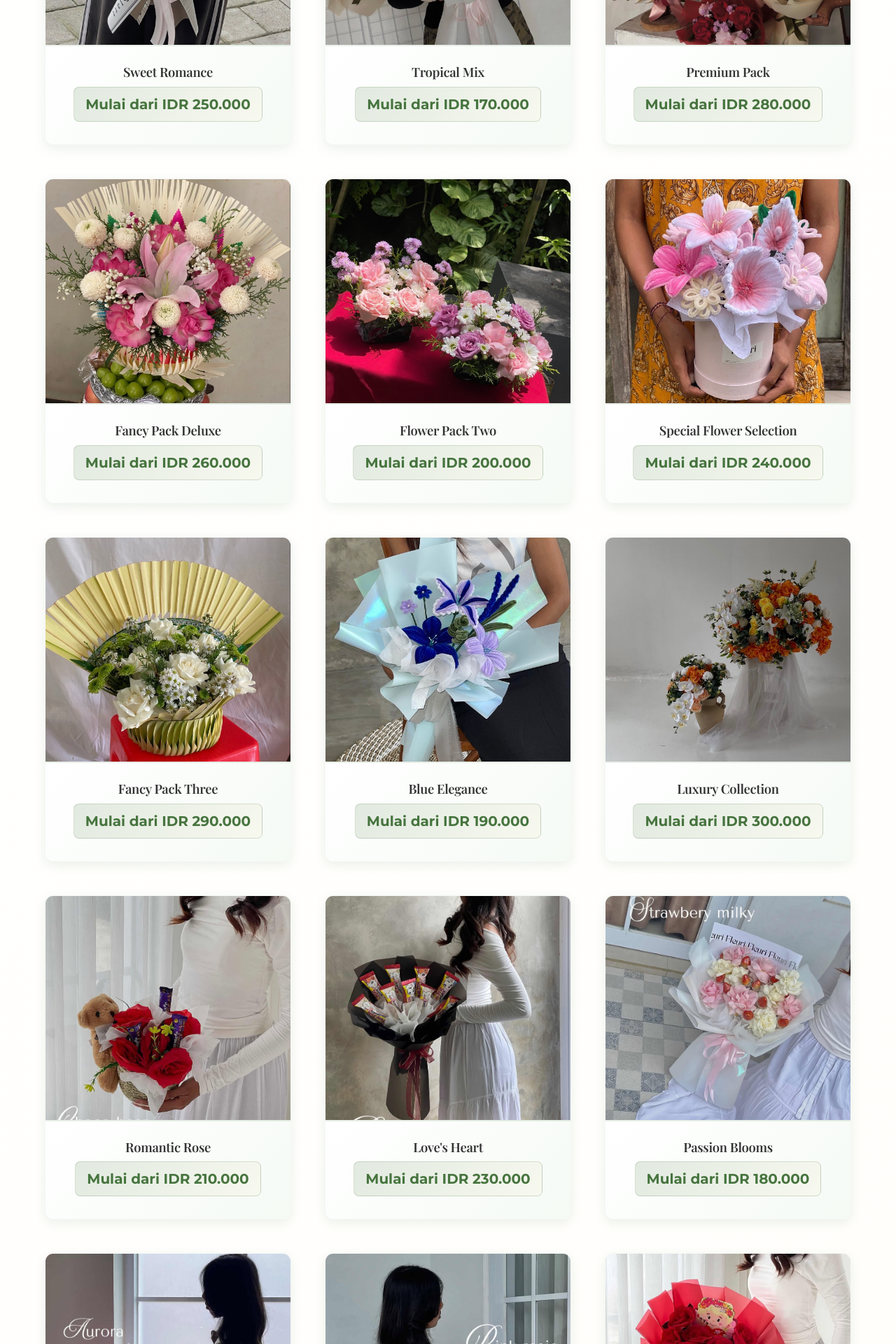
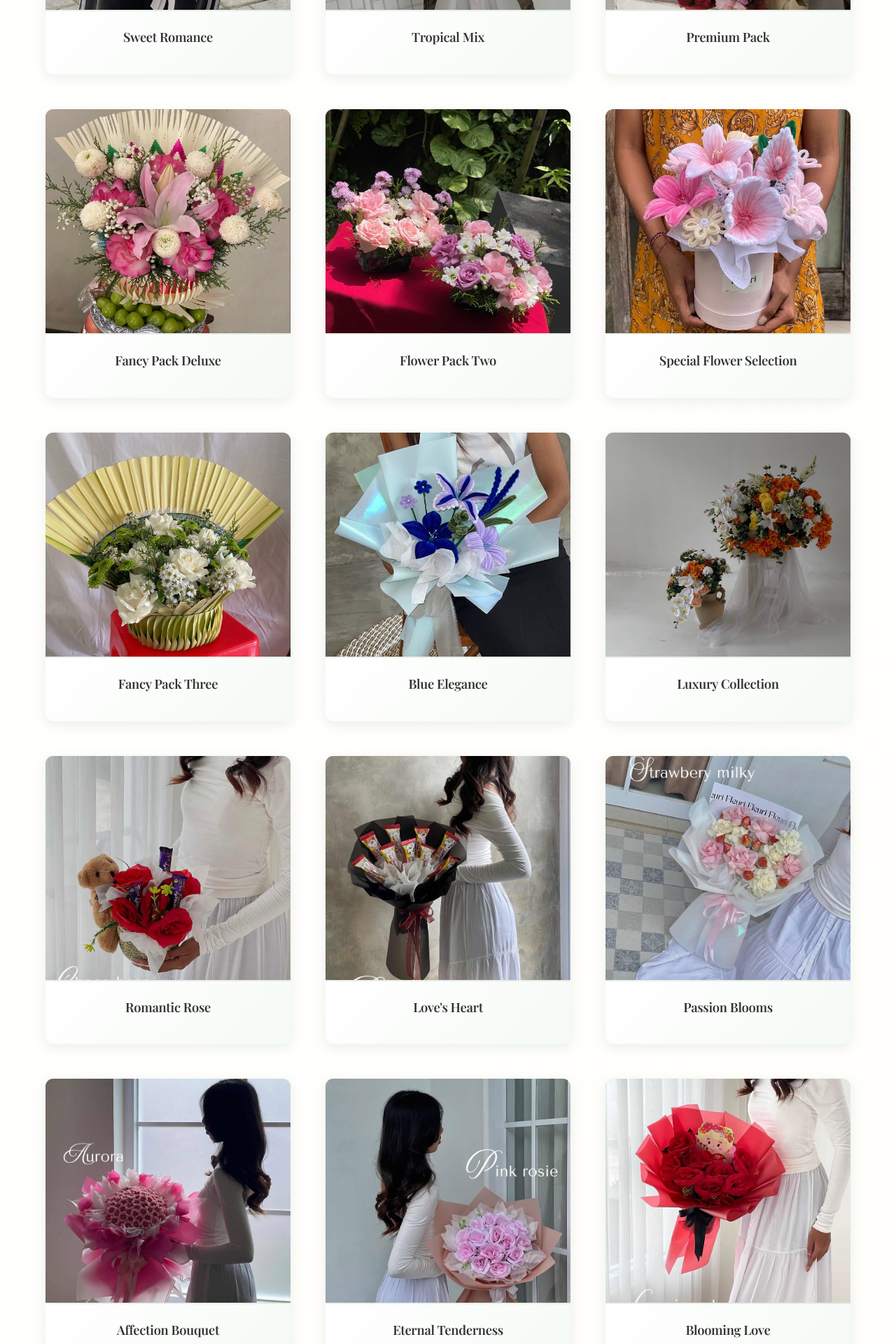
Before and after one commit to QuentinRls/fleury-flowery, a React (Vite) app: page / in a window 1280 px wide. Shown: the part 3960-5880 px from the top of the page at 70% size. Built offline with nearby package versions, Linux system fonts and the light colour scheme; a web font is replaced by a local one.

Commit message:
delete galeri prices

```diff
--- a/src/components/Gallery.tsx
+++ b/src/components/Gallery.tsx
@@ -28,34 +28,34 @@ import additional15 from '../assets/new/bestseller/9CC08E4E-E21F-43AF-875C-B9F53
 import additional16 from '../assets/new/bestseller/AE1507EE-A610-4E0D-A1AB-82CB7CBA50E7.jpg';
 
 const products = [
-  { id: 1, name: "Pink Paradise", price: "IDR 180.000", img: flower1 },
-  { id: 2, name: "Summer Love", price: "IDR 220.000", img: flower2 },
-  { id: 3, name: "Bali Breeze", price: "IDR 150.000", img: flower3 },
-  { id: 4, name: "Sweet Romance", price: "IDR 250.000", img: flower4 },
-  { id: 5, name: "Tropical Mix", price: "IDR 170.000", img: flower5 },
-  { id: 6, name: "Premium Pack", price: "IDR 280.000", img: flowerPack },
-  { id: 7, name: "Fancy Pack Deluxe", price: "IDR 260.000", img: fancyPack },
-  { id: 8, name: "Flower Pack Two", price: "IDR 200.000", img: packOfTwo },
-  { id: 9, name: "Special Flower Selection", price: "IDR 240.000", img: specialFlower },
-  { id: 10, name: "Fancy Pack Three", price: "IDR 290.000", img: fancyPack2 },
-  { id: 11, name: "Blue Elegance", price: "IDR 190.000", img: blueFlower },
-  { id: 12, name: "Luxury Collection", price: "IDR 300.000", img: fancyPack3 },
-  { id: 13, name: "Romantic Rose", price: "IDR 210.000", img: additional1 },
-  { id: 14, name: "Love's Heart", price: "IDR 230.000", img: additional2 },
-  { id: 15, name: "Passion Blooms", price: "IDR 180.000", img: additional3 },
-  { id: 16, name: "Affection Bouquet", price: "IDR 270.000", img: additional4 },
-  { id: 17, name: "Eternal Tenderness", price: "IDR 200.000", img: additional5 },
-  { id: 18, name: "Blooming Love", price: "IDR 240.000", img: additional6 },
-  { id: 19, name: "Valentine's Luxury", price: "IDR 295.000", img: additional7 },
-  { id: 20, name: "Rose Dream", price: "IDR 185.000", img: additional8 },
-  { id: 21, name: "Heart Declaration", price: "IDR 255.000", img: additional9 },
-  { id: 22, name: "Classic Elegance", price: "IDR 175.000", img: additional10 },
-  { id: 23, name: "Privileged Moment", price: "IDR 155.000", img: additional11 },
-  { id: 24, name: "Flower of Excellence", price: "IDR 180.000", img: additional12 },
-  { id: 25, name: "Prestige Aroma", price: "IDR 165.000", img: additional13 },
-  { id: 26, name: "Timeless Bouquet", price: "IDR 195.000", img: additional14 },
-  { id: 27, name: "Beauty Signature", price: "IDR 210.000", img: additional15 },
-  { id: 28, name: "Popular Selection", price: "IDR 160.000", img: additional16 }
+  { id: 1, name: "Pink Paradise", img: flower1 },
+  { id: 2, name: "Summer Love", img: flower2 },
+  { id: 3, name: "Bali Breeze", img: flower3 },
+  { id: 4, name: "Sweet Romance", img: flower4 },
+  { id: 5, name: "Tropical Mix", img: flower5 },
+  { id: 6, name: "Premium Pack", img: flowerPack },
+  { id: 7, name: "Fancy Pack Deluxe", img: fancyPack },
+  { id: 8, name: "Flower Pack Two", img: packOfTwo },
+  { id: 9, name: "Special Flower Selection", img: specialFlower },
+  { id: 10, name: "Fancy Pack Three", img: fancyPack2 },
+  { id: 11, name: "Blue Elegance", img: blueFlower },
+  { id: 12, name: "Luxury Collection", img: fancyPack3 },
+  { id: 13, name: "Romantic Rose", img: additional1 },
+  { id: 14, name: "Love's Heart", img: additional2 },
+  { id: 15, name: "Passion Blooms", img: additional3 },
+  { id: 16, name: "Affection Bouquet", img: additional4 },
+  { id: 17, name: "Eternal Tenderness", img: additional5 },
+  { id: 18, name: "Blooming Love", img: additional6 },
+  { id: 19, name: "Valentine's Luxury", img: additional7 },
+  { id: 20, name: "Rose Dream", img: additional8 },
+  { id: 21, name: "Heart Declaration", img: additional9 },
+  { id: 22, name: "Classic Elegance", img: additional10 },
+  { id: 23, name: "Privileged Moment", img: additional11 },
+  { id: 24, name: "Flower of Excellence", img: additional12 },
+  { id: 25, name: "Prestige Aroma", img: additional13 },
+  { id: 26, name: "Timeless Bouquet", img: additional14 },
+  { id: 27, name: "Beauty Signature", img: additional15 },
+  { id: 28, name: "Popular Selection", img: additional16 }
 ];
 
 const Gallery = () => {
@@ -76,7 +76,7 @@ const Gallery = () => {
               className="gallery__item"
             >
               <a
-                href={`https://wa.me/6285738527587?text=Halo, saya tertarik dengan ${product.name} (Mulai dari ${product.price}). Bisakah Anda memberikan informasi lebih lanjut?`}
+                href={`https://wa.me/6285738527587?text=Halo, saya tertarik dengan ${product.name}. Bisakah Anda memberikan informasi lebih lanjut?`}
                 target="_blank"
                 rel="noopener noreferrer"
                 className="gallery__link"
@@ -86,9 +86,6 @@ const Gallery = () => {
                 </div>
                 <div className="gallery__info">
                   <h3>{product.name}</h3>
-                  <p className="price">
-                    <span className="price-label">Mulai dari</span> {product.price}
-                  </p>
                 </div>
               </a>
             </div>
```
Also changed, not shown: 3 other files (tests, documents, lock files or other folders).
